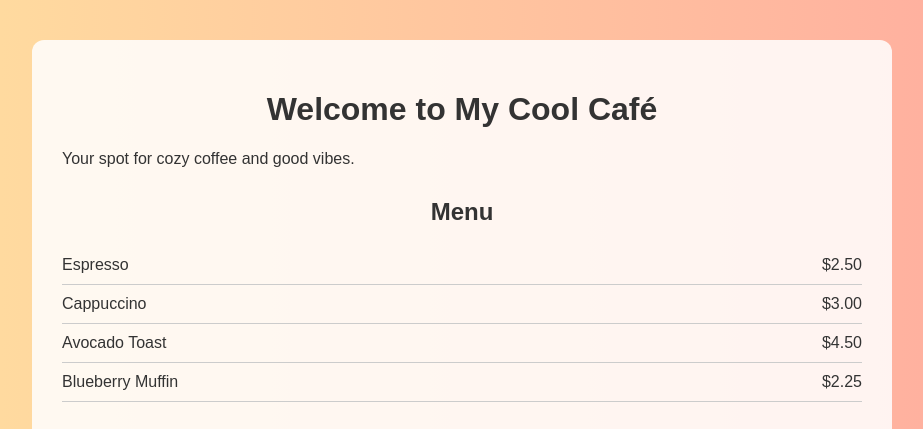
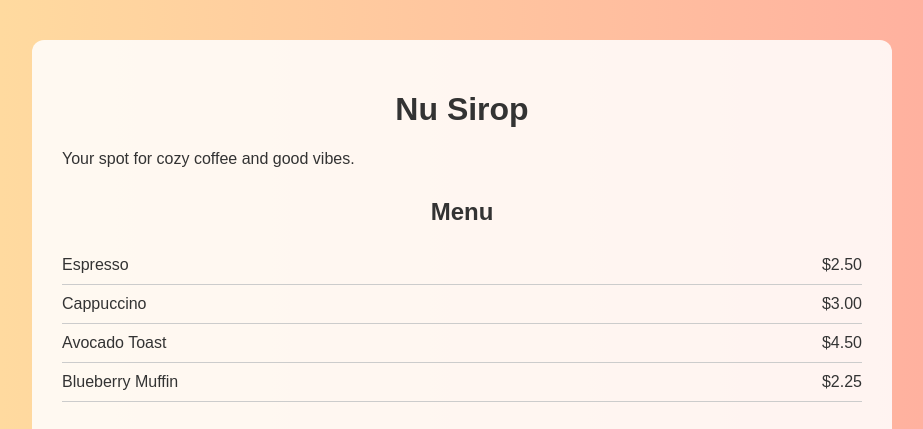
Before and after one commit to tonyfran94/rodrigues, a plain HTML site: page index.html in a window 1280 px wide. Shown: the top 429 px of the page, without its empty margins (178-1101 px from the left). Drawn offline with Linux system fonts and the light colour scheme.

Commit message:
index.html

```diff
--- a/index.html
+++ b/index.html
@@ -3,7 +3,7 @@
 <head>
   <meta charset="UTF-8" />
   <meta name="viewport" content="width=device-width, initial-scale=1.0" />
-  <title>My Cool Café</title>
+  <title>Nu Sirop</title>
   <style>
     body {
       margin: 0;
@@ -49,7 +49,7 @@
 </head>
 <body>
   <div class="container">
-    <h1>Welcome to My Cool Café</h1>
+    <h1>Nu Sirop</h1>
     <p>Your spot for cozy coffee and good vibes.</p>
 
     <div class="menu">
```
